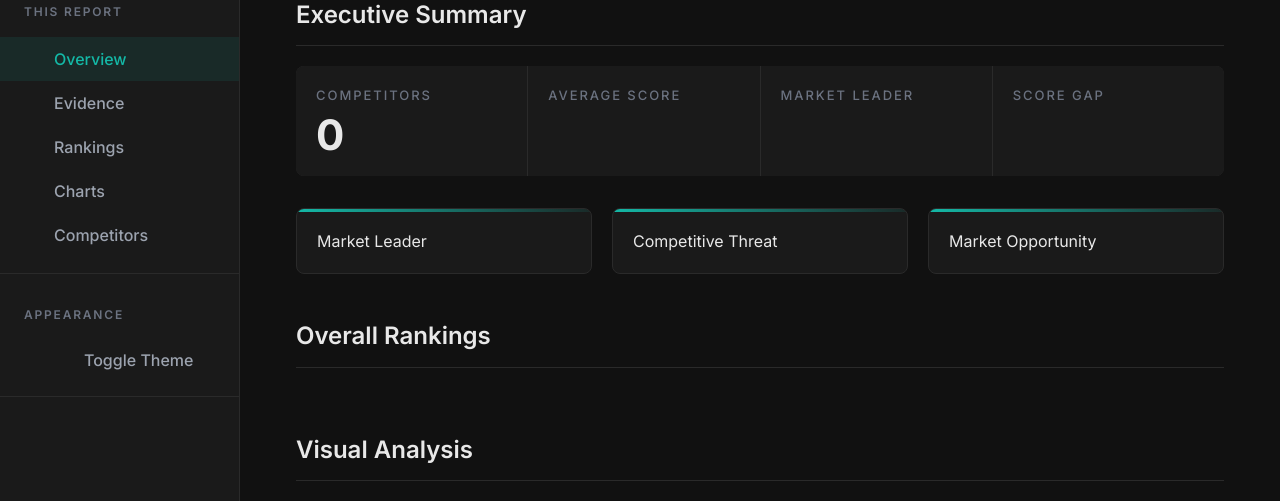
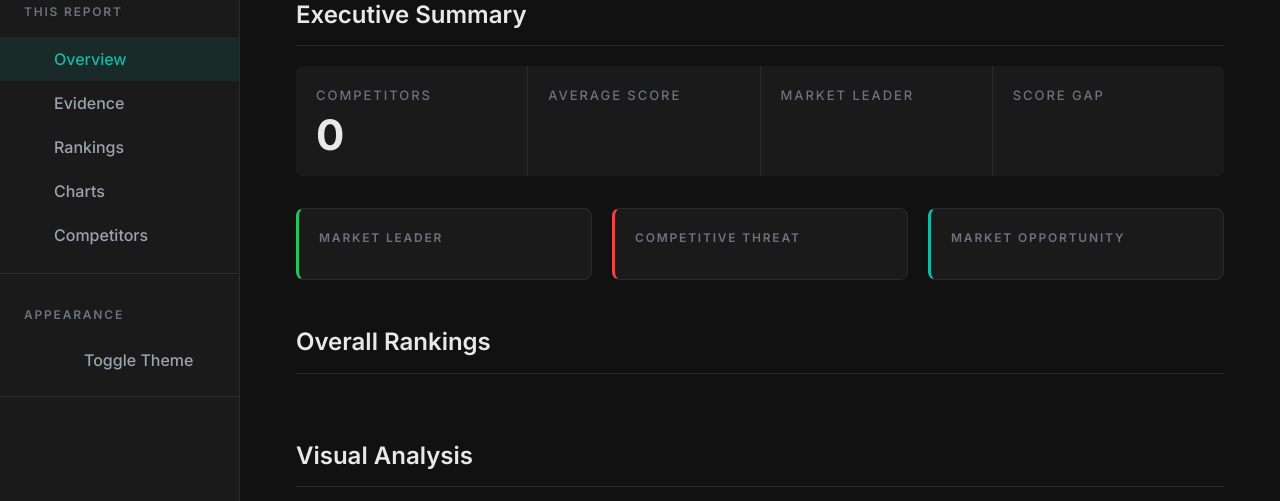
Before and after one commit to matt99is/UXMaturityAnalysis, a Python web app: template templates/report.html.jinja2 in a window 1280 px wide. Shown: the part 158-659 px from the top of the page. Run offline with Jinja, Linux system fonts and the light colour scheme; the template is opened without the code that fills it, so the values that code supplies are empty; style sheets or scripts are compiled from the project's sources; some libraries are stand-ins or nearby versions.

Commit message:
style: remove AI design tropes from insight cards and screenshot hover
- Replace gradient ::before top border on insight cards with
  colour-coded solid left borders (leader=green, threat=red, opp=teal)
- Remove teal glow box-shadow from screenshot preview hover state
- Remove decorative icons from insight card headers
- Fix dead CSS class names (.insight-title/.insight-description →
  .insight-type/.insight-text) to match actual template markup

Co-Authored-By: Claude Sonnet 4.6 <noreply@anthropic.com>

```diff
--- a/css/_competitors.scss
+++ b/css/_competitors.scss
@@ -40,7 +40,6 @@
 
   &:hover {
     border-color: var(--teal);
-    box-shadow: 0 4px 12px var(--teal-dim);
   }
 }
 
--- a/css/_sections.scss
+++ b/css/_sections.scss
@@ -118,31 +118,27 @@
   border: 1px solid var(--border);
   border-radius: $border-radius;
   padding: $spacing-xl;
-  position: relative;
-  overflow: hidden;
 
-  &::before {
-    content: '';
-    position: absolute;
-    top: 0;
-    left: 0;
-    right: 0;
-    height: 3px;
-    background: linear-gradient(90deg, var(--teal) 0%, var(--teal-dim) 100%);
-  }
+  &.leader { border-left: 3px solid var(--green); }
+  &.threat  { border-left: 3px solid var(--red); }
+  &.opp     { border-left: 3px solid var(--teal); }
 }
 
-.insight-title {
-  font-size: $font-size-lg;
+.insight-type {
+  font-size: $font-size-xs;
   font-weight: $font-weight-semibold;
-  color: var(--text);
+  text-transform: uppercase;
+  letter-spacing: $letter-spacing-wide;
+  color: var(--text-dim);
   margin-bottom: $spacing-md;
+  display: block;
 }
 
-.insight-description {
-  font-size: $font-size-base;
+.insight-text {
+  font-size: $font-size-sm;
   color: var(--text-muted);
   line-height: 1.6;
+  margin: 0;
 }
 
 // ===== Historical Section =====
--- a/templates/report.html.jinja2
+++ b/templates/report.html.jinja2
@@ -91,21 +91,18 @@
         <div class="insights">
           <div class="insight leader">
             <div class="insight-header">
-              <i data-lucide="crown" class="insight-icon"></i>
               <span class="insight-type">Market Leader</span>
             </div>
             <p class="insight-text">{{ insights.market_leader }}</p>
           </div>
           <div class="insight threat">
             <div class="insight-header">
-              <i data-lucide="alert-triangle" class="insight-icon"></i>
               <span class="insight-type">Competitive Threat</span>
             </div>
             <p class="insight-text">{{ insights.threat }}</p>
           </div>
           <div class="insight opp">
             <div class="insight-header">
-              <i data-lucide="trending-up" class="insight-icon"></i>
               <span class="insight-type">Market Opportunity</span>
             </div>
             <p class="insight-text">{{ insights.opportunity }}</p>
```
